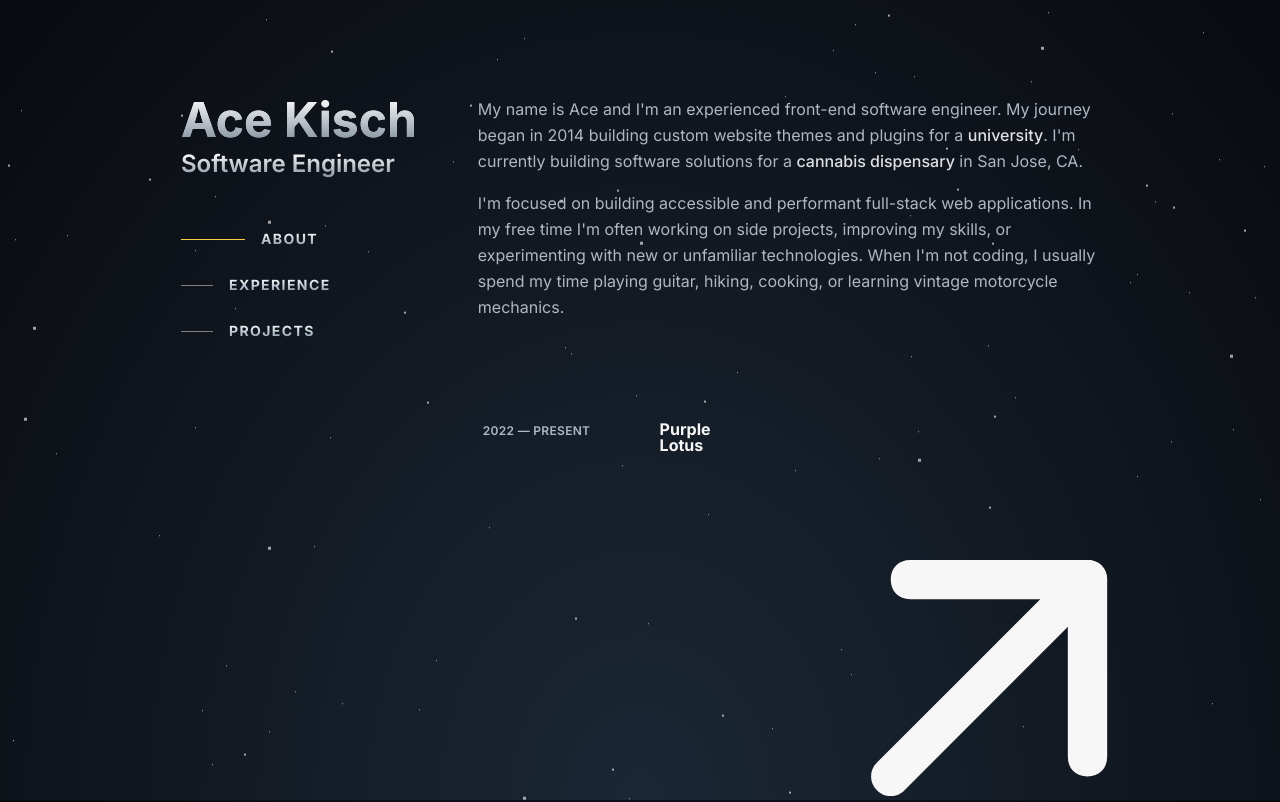
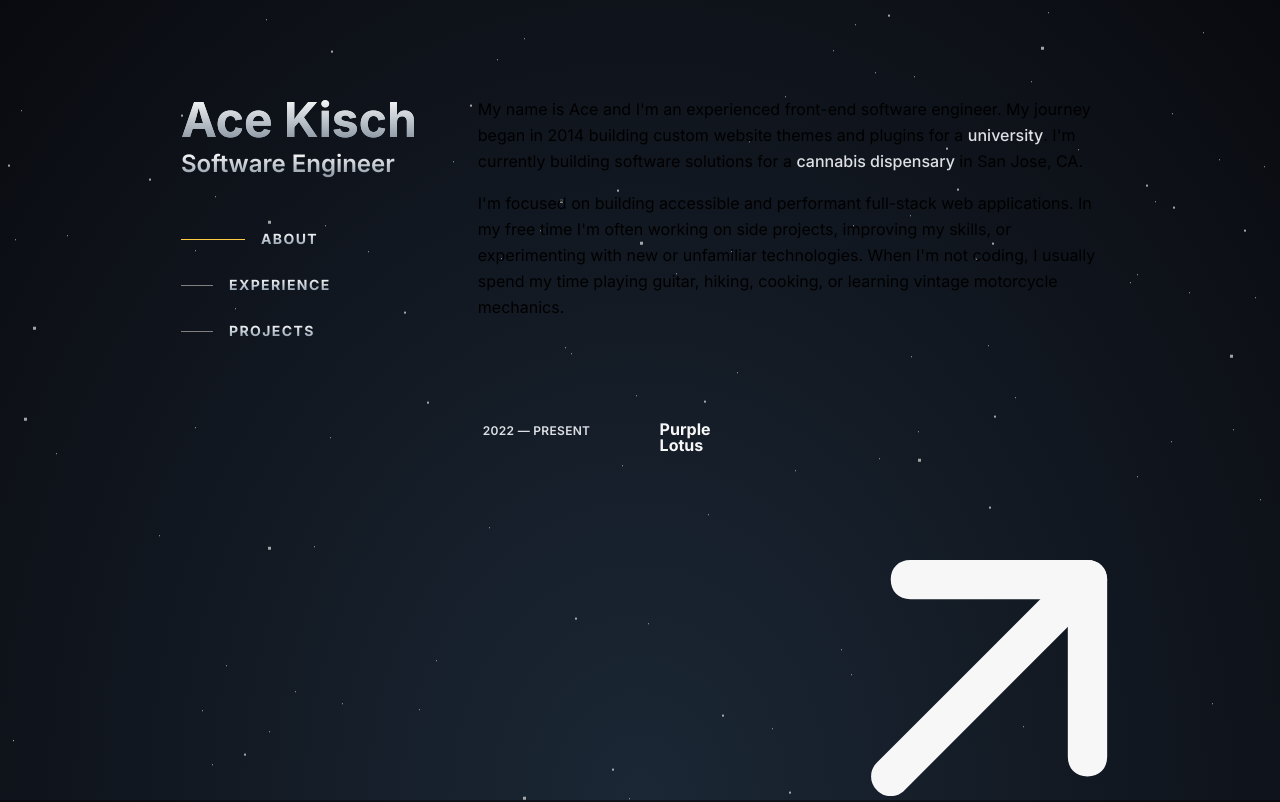
Before and after one commit to AceGK/portfolio-2024, a Next.js app: page / in a window 1280 px wide. Shown: the top 802 px of the page. Built offline with nearby package versions, Linux system fonts and the light colour scheme.

Commit message:
Update _variables.scss

```diff
--- a/app/styles/_variables.scss
+++ b/app/styles/_variables.scss
@@ -20,11 +20,15 @@ $colors: (
     --clr-#{$name}-bg: #{rgba($color, 0.2)};
   }
 
-  --clr-text: #afb7c2;
+  // --clr-text: #afb7c2;
   --clr-heading: hsl(0, 0%, 97%);
   --clr-heading-muted: hsl(0, 0%, 80%);
   --clr-neutral-700: hsl(0, 0%, 50%);
   --clr-link: #dde0e4;
+
+
+  --clr-matrix: rgb(0, 255, 65);
+  --clr-matrix-muted: rgb(1, 212, 54);
 
   --fs-200: 0.75rem;
   --fs-300: 0.875rem;
@@ -42,7 +46,7 @@ $colors: (
 }
 
 html.matrix {
-  --clr-text: var(--clr-matrix-muted);
+  --clr-text: var(--clr-matrix);
 
   --clr-heading: var(--clr-matrix);
   --clr-heading-muted: var(--clr-matrix);
```
